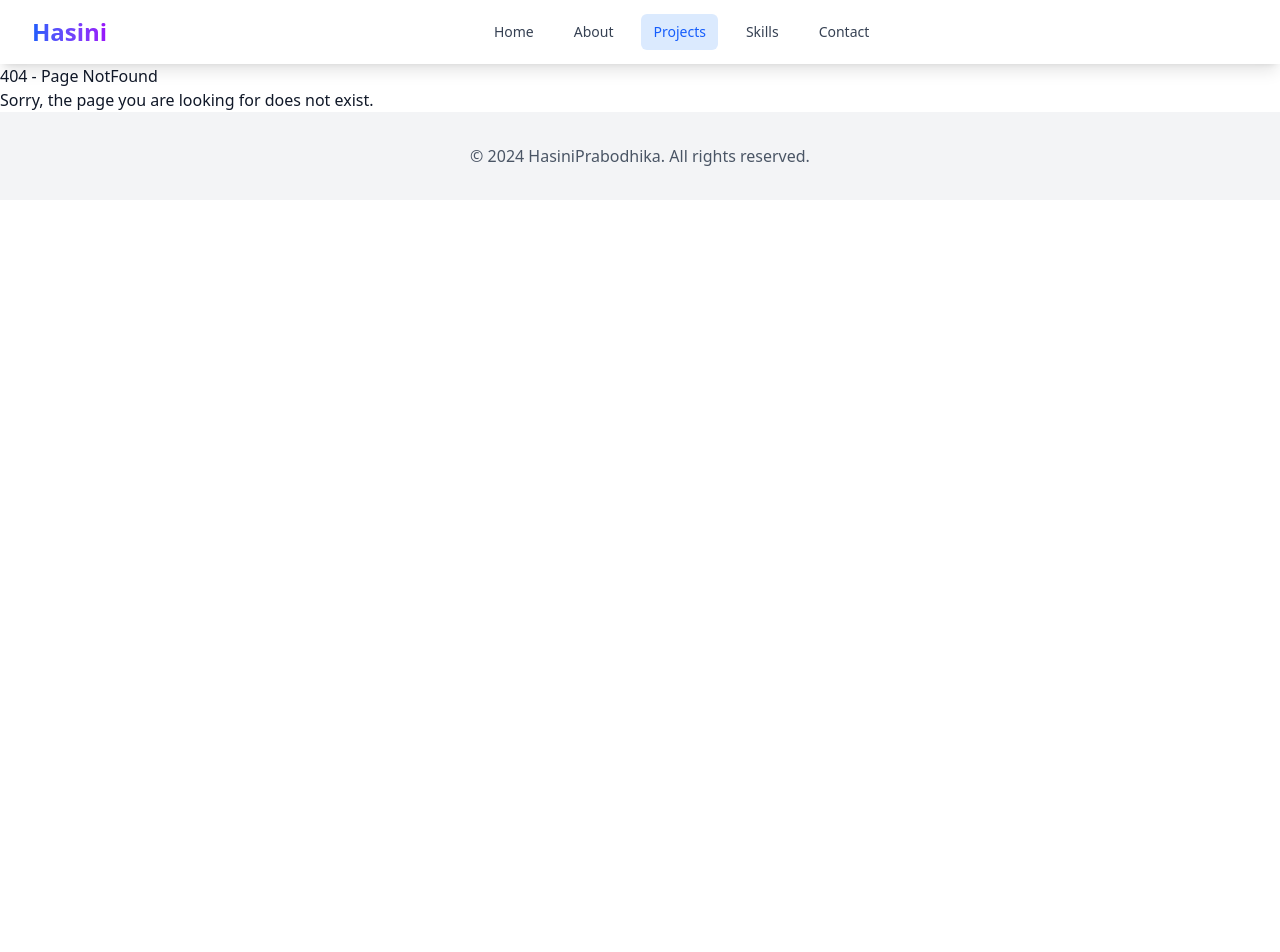
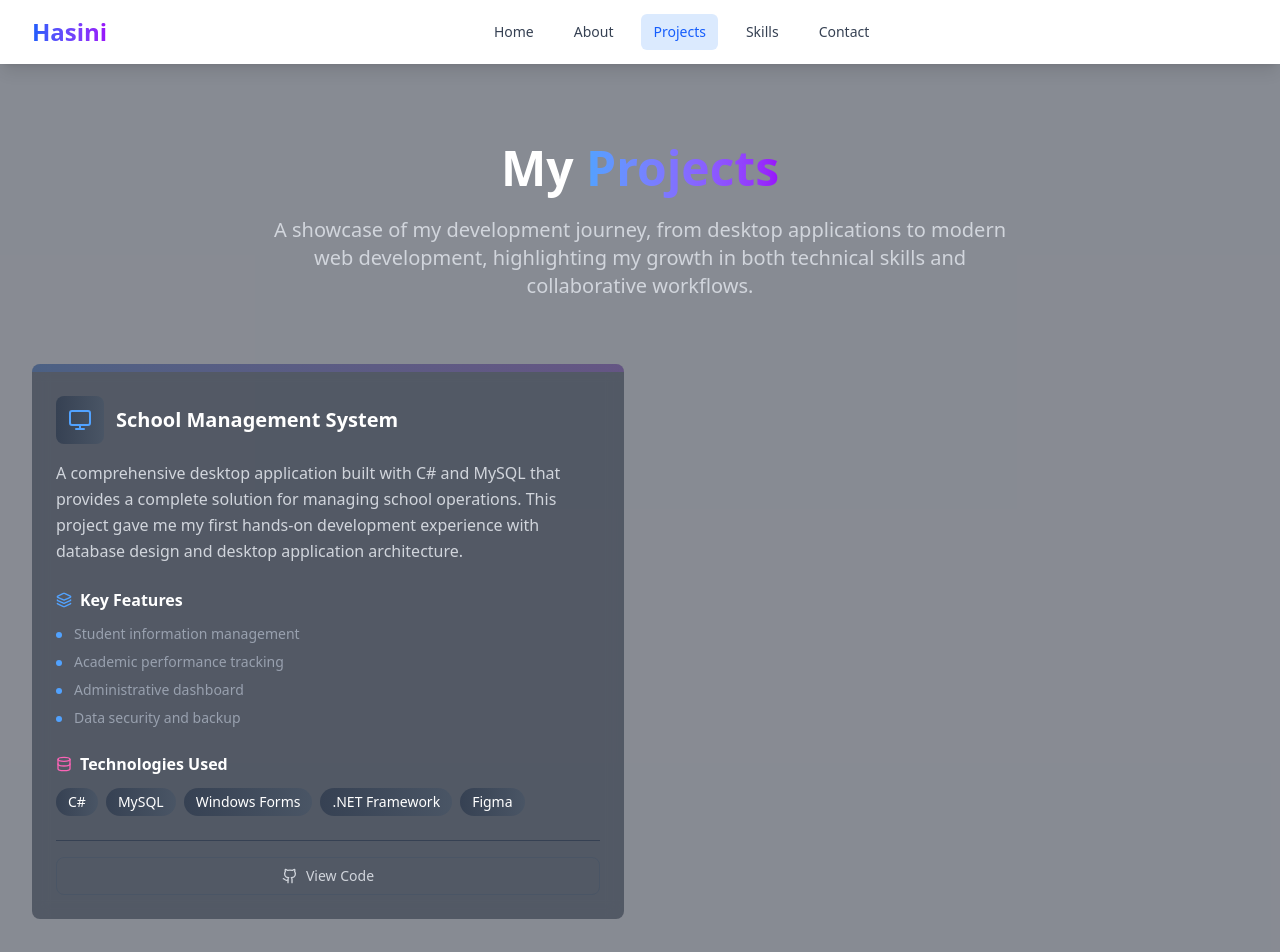
Before and after one commit to ICT-Courses/ict2233-ca-02-HasiniPrabodika, a React (Vite) app in the folder my-portfolio/: page /projects in a window 1280 px wide. Before the commit this address had no page. Shown: the top 952 px of the page. Before the commit the page ends 800 px from the top, so only its background shows below. Built offline with nearby package versions, Linux system fonts and the light colour scheme.

Commit message:
Add dark mode to the About page

```diff
--- a/my-portfolio/src/App.jsx
+++ b/my-portfolio/src/App.jsx
@@ -2,6 +2,7 @@ import { Routes, Route } from 'react-router-dom';
 import Layout from "./components/Layouts";
 import Home from "./pages/Home";
 import About from "./pages/About";
+import Projects from "./pages/Projects";
 import NotFound from "./pages/NotFound";
 import './index.css'
 
@@ -13,6 +14,7 @@ function App() {
       <Routes>
         <Route path="/" element={<Home />} />
         <Route path="/about" element={<About />} />
+        <Route path="/projects" element={<Projects />} />
         <Route path="*" element={<NotFound />} />
       </Routes>
     </Layout>
--- a/my-portfolio/src/components/DarkModeToggle.jsx
+++ b/my-portfolio/src/components/DarkModeToggle.jsx
@@ -1,46 +1,40 @@
+
 import { useState, useEffect } from 'react';
 
-export function useDarkMode(){
-    const [darkMode, setDarkMode] = useState(false);
+// Fixed useDarkMode hook - using React state instead of localStorage
+export function useDarkMode() {
+    const [darkMode, setDarkMode] = useState(() => {
+        // Check system preference on initial load
+        return window.matchMedia('(prefers-color-scheme: dark)').matches;
+    });
 
-    useEffect(()=>{
-        const savedDarkMode = localStorage.getItem('darkMode');
-        if (savedDarkMode) {
-            setDarkMode(JSON.parse(savedDarkMode));
-        } else{
-            const systemPrefersDark = window.matchMedia('(prefers-color-scheme: dark)').matches;
-            setDarkMode(systemPrefersDark);
-        }
-    }, []);
-
-    useEffect(() =>{
-        if (darkMode){
+    useEffect(() => {
+        if (darkMode) {
             document.documentElement.classList.add('dark');
-        } else{
+        } else {
             document.documentElement.classList.remove('dark');
         }
-        localStorage.setItem('darkMode', JSON.stringify(darkMode));
     }, [darkMode]);
 
-    const toggleDarkMode = () =>{
+    const toggleDarkMode = () => {
         setDarkMode(!darkMode);
     };
 
-    return{ darkMode, toggleDarkMode };
+    return { darkMode, toggleDarkMode };
 }
 
-import { useDarkMode } from '../hooks/useDarkMode';
-
-function DarkModeToggle(){
+// Fixed DarkModeToggle component
+function DarkModeToggle() {
     const { darkMode, toggleDarkMode } = useDarkMode();
 
-    return(
+    return (
         <button
             onClick={toggleDarkMode}
             className="relative inline-flex items-center justify-center p-2 rounded-lg bg-gray-200 dark:bg-gray-700 hover:bg-gray-300 dark:hover:bg-gray-600 transition-colors duration-200"
             aria-label="Toggle dark mode"
         >
             <div className="relative w-6 h-6">
+                {/* Sun icon for light mode */}
                 <svg
                     className={`absolute inset-0 w-6 h-6 text-yellow-500 transition-opacity duration-200 ${
                         darkMode ? 'opacity-0' : 'opacity-100'
@@ -50,11 +44,12 @@ function DarkModeToggle(){
                 >
                     <path
                         fillRule="evenodd"
+                        clipRule="evenodd" // Fixed typo here
                         d="M10 2a1 1 0 011 1v1a1 1 0 11-2 0V3a1 1 0 011-1zm4 8a4 4 0 11-8 0 4 4 0 018 0zm-.464 4.95l.707.707a1 1 0 001.414-1.414l-.707-.707a1 1 0 00-1.414 1.414zm2.12-10.607a1 1 0 010 1.414l-.706.707a1 1 0 11-1.414-1.414l.707-.707a1 1 0 011.414 0zM17 11a1 1 0 100-2h-1a1 1 0 100 2h1zm-7 4a1 1 0 011 1v1a1 1 0 11-2 0v-1a1 1 0 011-1zM5.05 6.464A1 1 0 106.465 5.05l-.708-.707a1 1 0 00-1.414 1.414l.707.707zm1.414 8.486l-.707.707a1 1 0 01-1.414-1.414l.707-.707a1 1 0 011.414 1.414zM4 11a1 1 0 100-2H3a1 1 0 000 2h1z"
-                  cliRule="evenodd"
                     />
                 </svg>
 
+                {/* Moon icon for dark mode */}
                 <svg
                     className={`absolute inset-0 w-6 h-6 text-blue-400 transition-opacity duration-200 ${
                         darkMode ? 'opacity-100' : 'opacity-0'
@@ -67,5 +62,4 @@ function DarkModeToggle(){
             </div>
         </button>
     );
-};
-export default DarkModeToggle;
+}
--- a/my-portfolio/src/pages/About.jsx
+++ b/my-portfolio/src/pages/About.jsx
@@ -1,8 +1,10 @@
-import { GraduationCap, Heart, Target } from 'lucide-react';
 
-const AboutPage = () => {
+import { GraduationCap, Heart, Target, ExternalLink, Github, Database, Users, Monitor, Layers } from 'lucide-react';
+
+// Dark Theme About Component
+const About = () => {
   return (
-    <section id="about" className="py-20 bg-gray-900/50">
+    <section id="about" className="py-20 bg-gradient-to-b from-gray-900 to-gray-800">
       <div className="max-w-7xl mx-auto px-4 sm:px-6 lg:px-8">
         <div className="text-center mb-16">
           <h2 className="text-4xl md:text-5xl font-bold mb-6 text-white">
@@ -15,7 +17,7 @@ const AboutPage = () => {
         </div>
 
         <div className="grid md:grid-cols-2 gap-12 items-center">
-          {/* Main content */}
+
           <div className="space-y-8">
             <div className="space-y-6 text-gray-300">
               <p className="text-lg leading-relaxed">
@@ -31,7 +33,7 @@ const AboutPage = () => {
             </div>
 
             <div className="grid grid-cols-1 sm:grid-cols-3 gap-6">
-              <div className="bg-gray-800/50 backdrop-blur-sm p-6 rounded-lg text-center hover:scale-105 transition-transform duration-300">
+              <div className="bg-gray-800/70 backdrop-blur-sm p-6 rounded-xl text-center hover:scale-105 hover:bg-gray-800/90 transition-all duration-300 border border-gray-700/50">
                 <Heart className="h-8 w-8 text-pink-400 mx-auto mb-3" />
                 <h3 className="font-semibold mb-2 text-white">Passionate</h3>
                 <p className="text-sm text-gray-400">
@@ -39,7 +41,7 @@ const AboutPage = () => {
                 </p>
               </div>
 
-              <div className="bg-gray-800/50 backdrop-blur-sm p-6 rounded-lg text-center hover:scale-105 transition-transform duration-300">
+              <div className="bg-gray-800/70 backdrop-blur-sm p-6 rounded-xl text-center hover:scale-105 hover:bg-gray-800/90 transition-all duration-300 border border-gray-700/50">
                 <Target className="h-8 w-8 text-blue-400 mx-auto mb-3" />
                 <h3 className="font-semibold mb-2 text-white">Focused</h3>
                 <p className="text-sm text-gray-400">
@@ -47,7 +49,7 @@ const AboutPage = () => {
                 </p>
               </div>
 
-              <div className="bg-gray-800/50 backdrop-blur-sm p-6 rounded-lg text-center hover:scale-105 transition-transform duration-300">
+              <div className="bg-gray-800/70 backdrop-blur-sm p-6 rounded-xl text-center hover:scale-105 hover:bg-gray-800/90 transition-all duration-300 border border-gray-700/50">
                 <GraduationCap className="h-8 w-8 text-pink-400 mx-auto mb-3" />
                 <h3 className="font-semibold mb-2 text-white">Learning</h3>
                 <p className="text-sm text-gray-400">
@@ -57,11 +59,11 @@ const AboutPage = () => {
             </div>
           </div>
 
-          {/* Education section */}
+
           <div className="space-y-6">
-            <div className="bg-gray-800/50 backdrop-blur-sm p-8 rounded-lg">
+            <div className="bg-gray-800/70 backdrop-blur-sm p-8 rounded-xl border border-gray-700/50 hover:bg-gray-800/90 transition-all duration-300">
               <div className="flex items-start space-x-4">
-                <div className="p-3 bg-gradient-to-r from-blue-500 to-purple-600 rounded-lg">
+                <div className="p-3 bg-gradient-to-r from-blue-500 to-purple-600 rounded-lg shadow-lg">
                   <GraduationCap className="h-8 w-8 text-white" />
                 </div>
                 <div className="flex-1">
@@ -86,4 +88,4 @@ const AboutPage = () => {
   );
 };
 
-export default AboutPage;
+export default About;
--- a/my-portfolio/src/pages/Projects.jsx
+++ b/my-portfolio/src/pages/Projects.jsx
@@ -0,0 +1,114 @@
+import { ExternalLink, Github, Database, Users, Monitor, Layers } from 'lucide-react';
+
+const Projects = () => {
+  const projects = [
+    {
+      title: 'School Management System',
+      description: 'A comprehensive desktop application built with C# and MySQL that provides a complete solution for managing school operations. This project gave me my first hands-on development experience with database design and desktop application architecture.',
+      features: [
+        'Student information management',
+        'Academic performance tracking',
+        'Administrative dashboard',
+        'Data security and backup'
+      ],
+      technologies: ['C#', 'MySQL', 'Windows Forms', '.NET Framework','Figma'],
+      icon: Monitor,
+      color: 'text-blue-400',
+      bgGradient: 'from-blue-500/20 to-purple-500/20'
+    },
+
+  ];
+
+  return (
+    <section id="projects" className="py-20 bg-gray-900/50">
+      <div className="max-w-7xl mx-auto px-4 sm:px-6 lg:px-8">
+        <div className="text-center mb-16">
+          <h2 className="text-4xl md:text-5xl font-bold mb-6 text-white">
+            My <span className="bg-gradient-to-r from-blue-400 to-purple-600 bg-clip-text text-transparent">Projects</span>
+          </h2>
+          <p className="text-xl text-gray-300 max-w-3xl mx-auto">
+            A showcase of my development journey, from desktop applications to modern web development,
+            highlighting my growth in both technical skills and collaborative workflows.
+          </p>
+        </div>
+
+        <div className="grid lg:grid-cols-2 gap-8">
+          {projects.map((project, index) => (
+            <div key={project.title} className="bg-gray-800/50 backdrop-blur-sm rounded-lg overflow-hidden hover:scale-105 transition-transform duration-300">
+              <div className={`h-2 bg-gradient-to-r ${project.bgGradient}`}></div>
+
+              <div className="p-6">
+                <div className="flex items-start justify-between mb-4">
+                  <div className="flex items-center space-x-3">
+                    <div className="p-3 bg-gradient-to-r from-gray-700 to-gray-600 rounded-lg">
+                      <project.icon className={`h-6 w-6 ${project.color}`} />
+                    </div>
+                    <h3 className="text-xl font-semibold text-white">{project.title}</h3>
+                  </div>
+                </div>
+
+                <div className="space-y-6">
+                  <p className="text-gray-300 leading-relaxed">
+                    {project.description}
+                  </p>
+
+                  <div>
+                    <h4 className="font-semibold mb-3 flex items-center text-white">
+                      <Layers className="h-4 w-4 mr-2 text-blue-400" />
+                      Key Features
+                    </h4>
+                    <ul className="space-y-2">
+                      {project.features.map((feature, featureIndex) => (
+                        <li key={featureIndex} className="flex items-start">
+                          <div className="w-1.5 h-1.5 rounded-full bg-blue-400 mt-2 mr-3 flex-shrink-0"></div>
+                          <span className="text-sm text-gray-400">{feature}</span>
+                        </li>
+                      ))}
+                    </ul>
+                  </div>
+
+                  <div>
+                    <h4 className="font-semibold mb-3 flex items-center text-white">
+                      <Database className="h-4 w-4 mr-2 text-pink-400" />
+                      Technologies Used
+                    </h4>
+                    <div className="flex flex-wrap gap-2">
+                      {project.technologies.map((tech) => (
+                        <span
+                          key={tech}
+                          className="px-3 py-1 bg-gradient-to-r from-gray-700 to-gray-600 rounded-full text-sm font-medium text-white hover:scale-105 transition-transform duration-300"
+                        >
+                          {tech}
+                        </span>
+                      ))}
+                    </div>
+                  </div>
+
+                  <div className="flex space-x-3 pt-4 border-t border-gray-700">
+                    <button className="flex-1 border border-gray-600 text-gray-300 hover:bg-gray-700 px-4 py-2 rounded-lg text-sm flex items-center justify-center transition-colors duration-300">
+                      <Github className="h-4 w-4 mr-2" />
+                      View Code
+                    </button>
+
+                  </div>
+                </div>
+              </div>
+            </div>
+          ))}
+        </div>
+
+        <div className="text-center mt-12">
+          <p className="text-gray-400 mb-6">
+            I'm constantly working on new projects and expanding my portfolio.
+            Stay tuned for more exciting developments!
+          </p>
+          <button className="border border-blue-500 text-blue-400 hover:bg-blue-500 hover:text-white px-6 py-3 rounded-lg transition-colors duration-300">
+            View All Projects
+          </button>
+        </div>
+      </div>
+    </section>
+  );
+};
+
+export default Projects;
```
Also changed, not shown: my-portfolio/src/pages/Home.jsx (+4 -4 lines). Lines whose indentation alone changed are shown as unchanged.
